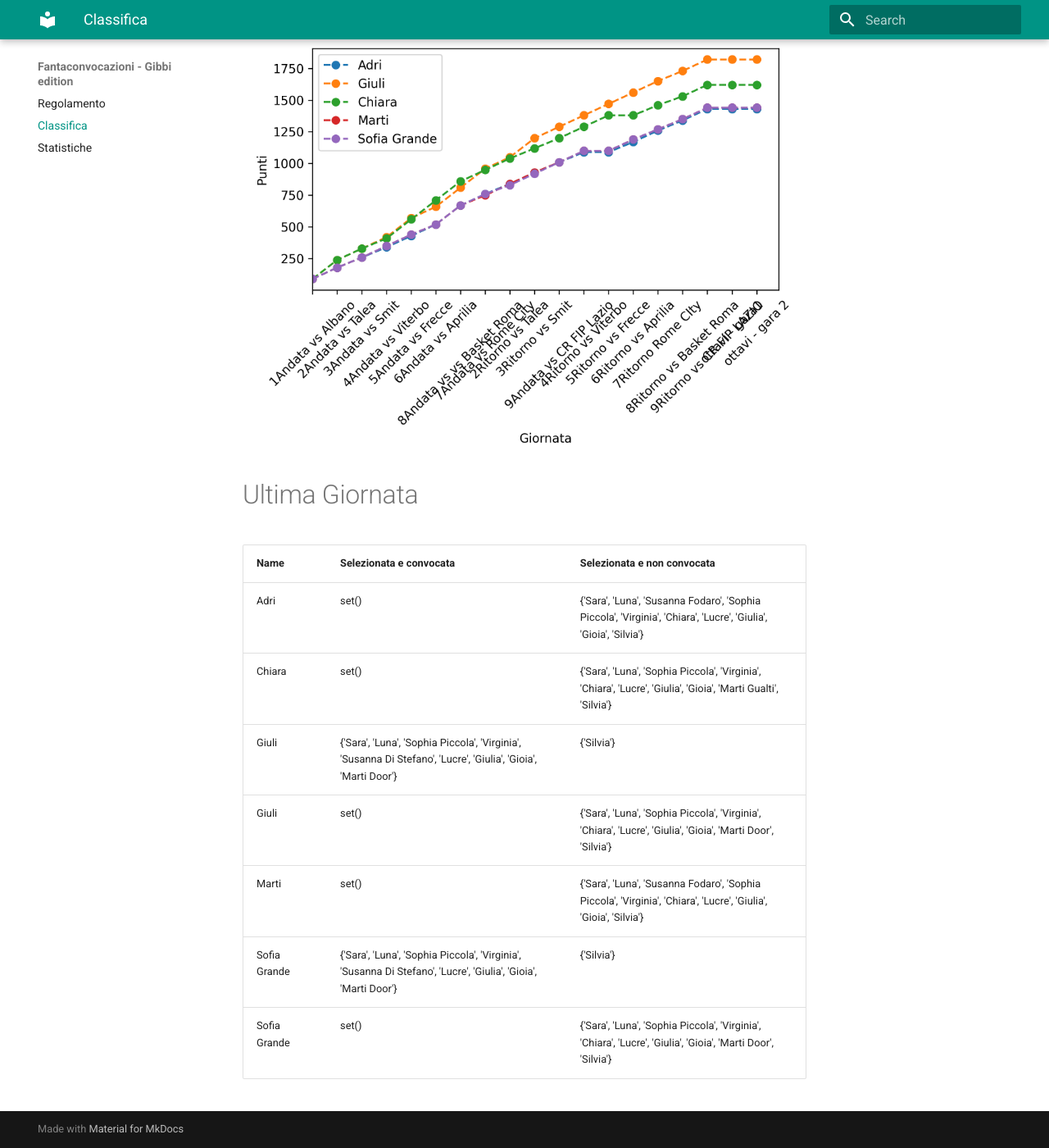
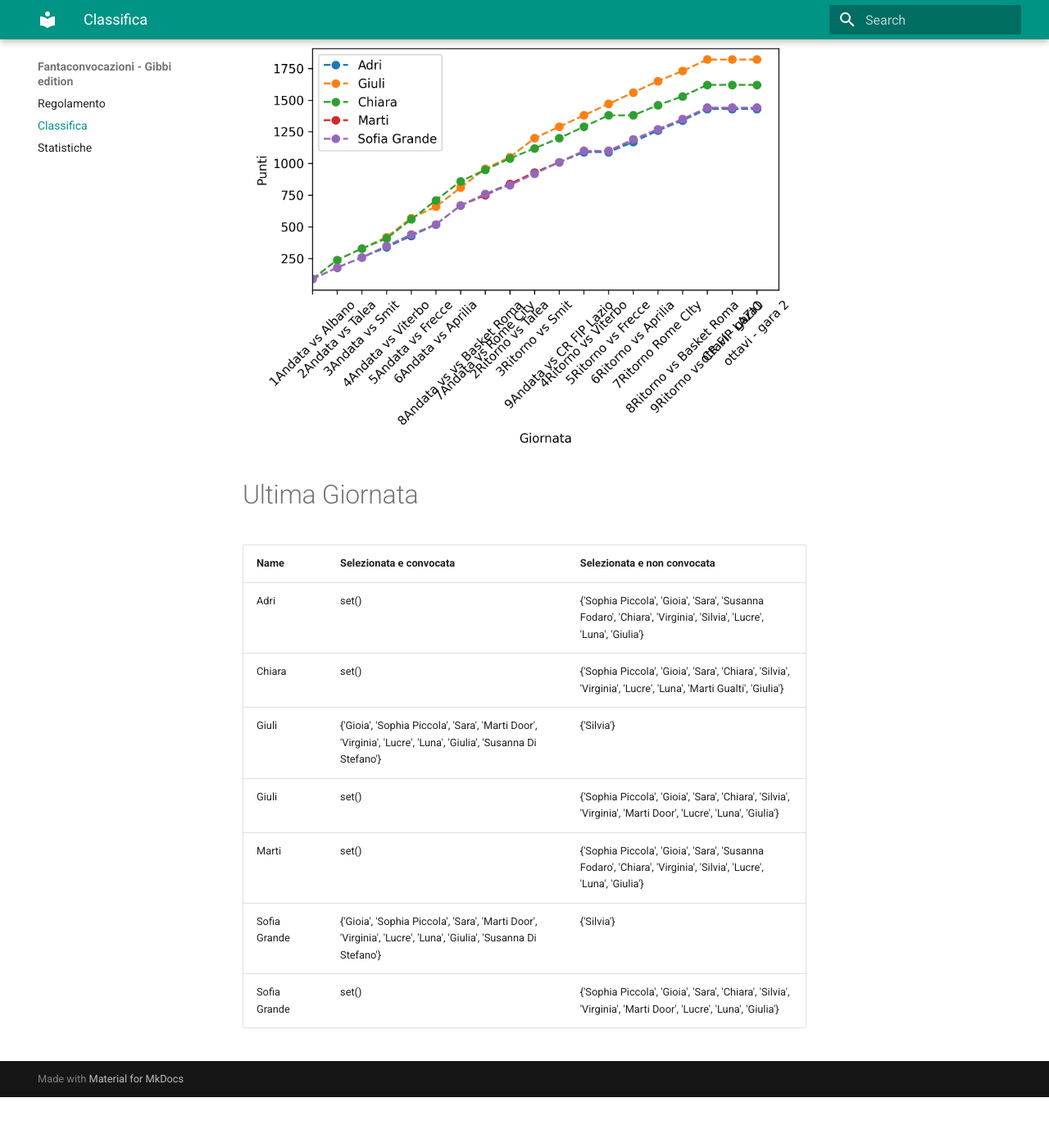
Before and after one commit to martinig94/fantagibbi, an MkDocs documentation site: the page built from docs/Classifica.md, in a window 1280 px wide and 1400 px high, scrolled down 565 px. Shown: the whole window at 82% size. Built offline with MkDocs 1.6.1 and Material for MkDocs 9.7.7, drawn with Linux system fonts in a browser that asks for light colours; after the commit the page ends 1903 px from its top, so only the background shows below that.

Commit message:
Auto-update from main.py

```diff
--- a/docs/Classifica.md
+++ b/docs/Classifica.md
@@ -18,11 +18,11 @@
 <!-- START_TABLE CORRECT -->
 | Name         | Selezionata e convocata                                                                                        | Selezionata e non convocata                                                                                      |
 |:-------------|:---------------------------------------------------------------------------------------------------------------|:-----------------------------------------------------------------------------------------------------------------|
-| Adri         | set()                                                                                                          | {'Sara', 'Luna', 'Susanna Fodaro', 'Sophia Piccola', 'Virginia', 'Chiara', 'Lucre', 'Giulia', 'Gioia', 'Silvia'} |
-| Chiara       | set()                                                                                                          | {'Sara', 'Luna', 'Sophia Piccola', 'Virginia', 'Chiara', 'Lucre', 'Giulia', 'Gioia', 'Marti Gualti', 'Silvia'}   |
-| Giuli        | {'Sara', 'Luna', 'Sophia Piccola', 'Virginia', 'Susanna Di Stefano', 'Lucre', 'Giulia', 'Gioia', 'Marti Door'} | {'Silvia'}                                                                                                       |
-| Giuli        | set()                                                                                                          | {'Sara', 'Luna', 'Sophia Piccola', 'Virginia', 'Chiara', 'Lucre', 'Giulia', 'Gioia', 'Marti Door', 'Silvia'}     |
-| Marti        | set()                                                                                                          | {'Sara', 'Luna', 'Susanna Fodaro', 'Sophia Piccola', 'Virginia', 'Chiara', 'Lucre', 'Giulia', 'Gioia', 'Silvia'} |
-| Sofia Grande | {'Sara', 'Luna', 'Sophia Piccola', 'Virginia', 'Susanna Di Stefano', 'Lucre', 'Giulia', 'Gioia', 'Marti Door'} | {'Silvia'}                                                                                                       |
-| Sofia Grande | set()                                                                                                          | {'Sara', 'Luna', 'Sophia Piccola', 'Virginia', 'Chiara', 'Lucre', 'Giulia', 'Gioia', 'Marti Door', 'Silvia'}     |
+| Adri         | set()                                                                                                          | {'Sophia Piccola', 'Gioia', 'Sara', 'Susanna Fodaro', 'Chiara', 'Virginia', 'Silvia', 'Lucre', 'Luna', 'Giulia'} |
+| Chiara       | set()                                                                                                          | {'Sophia Piccola', 'Gioia', 'Sara', 'Chiara', 'Silvia', 'Virginia', 'Lucre', 'Luna', 'Marti Gualti', 'Giulia'}   |
+| Giuli        | {'Gioia', 'Sophia Piccola', 'Sara', 'Marti Door', 'Virginia', 'Lucre', 'Luna', 'Giulia', 'Susanna Di Stefano'} | {'Silvia'}                                                                                                       |
+| Giuli        | set()                                                                                                          | {'Sophia Piccola', 'Gioia', 'Sara', 'Chiara', 'Silvia', 'Virginia', 'Marti Door', 'Lucre', 'Luna', 'Giulia'}     |
+| Marti        | set()                                                                                                          | {'Sophia Piccola', 'Gioia', 'Sara', 'Susanna Fodaro', 'Chiara', 'Virginia', 'Silvia', 'Lucre', 'Luna', 'Giulia'} |
+| Sofia Grande | {'Gioia', 'Sophia Piccola', 'Sara', 'Marti Door', 'Virginia', 'Lucre', 'Luna', 'Giulia', 'Susanna Di Stefano'} | {'Silvia'}                                                                                                       |
+| Sofia Grande | set()                                                                                                          | {'Sophia Piccola', 'Gioia', 'Sara', 'Chiara', 'Silvia', 'Virginia', 'Marti Door', 'Lucre', 'Luna', 'Giulia'}     |
 <!-- END_TABLE CORRECT -->
```
